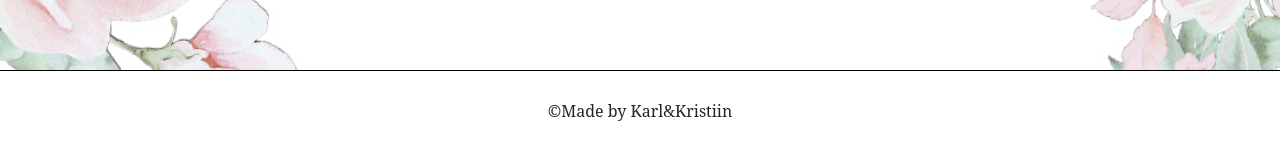
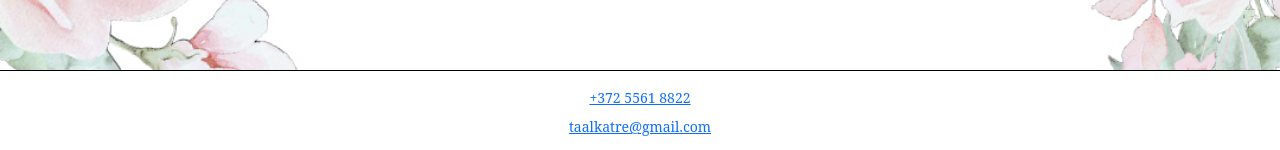
Before and after one commit to KarlTaal/digipulm, an Angular app: page / in a window 1280 px wide. Shown: the part 2342-2492 px from the top of the page. Built offline with nearby package versions, Linux system fonts and the light colour scheme.

Commit message:
footer adjustments

```diff
--- a/src/app/components/footer/footer.component.html
+++ b/src/app/components/footer/footer.component.html
@@ -1,3 +1,6 @@
 <footer>
-  &copy;Made by Karl&Kristiin
+  <small class="wedding-footer__content">
+    <a href="tel:+37255618822">+372 5561 8822</a>
+    <a href = "mailto:taalkatre@gmail.com?subject=Pulmad">taalkatre&#x40;gmail.com</a>
+  </small>
 </footer>
--- a/src/app/components/footer/footer.component.scss
+++ b/src/app/components/footer/footer.component.scss
@@ -1,8 +1,15 @@
 footer {
-  min-height: 5rem;
   display: flex;
   justify-content: center;
   align-items: center;
+  padding: 1rem;
 
   border-top: solid 1px black;
 }
+
+.wedding-footer__content {
+  display: flex;
+  flex-direction: column;
+  align-items: center;
+  gap: 0.5rem;
+}
```
